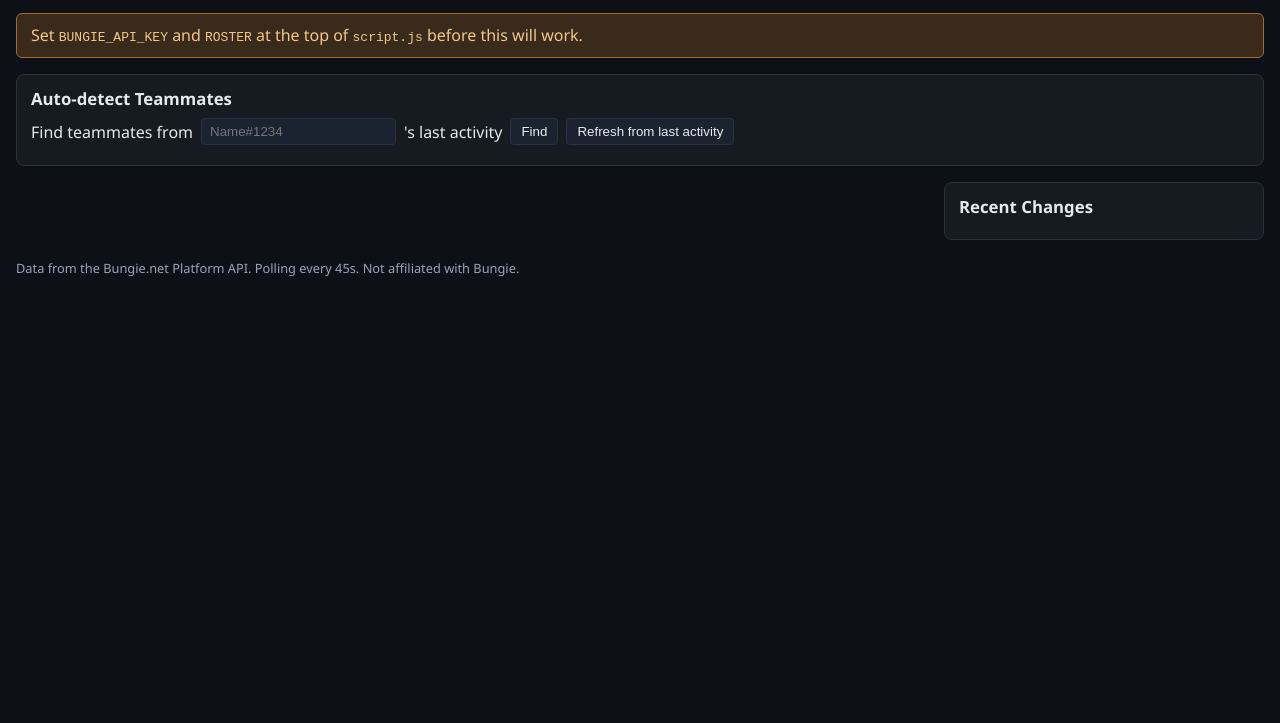
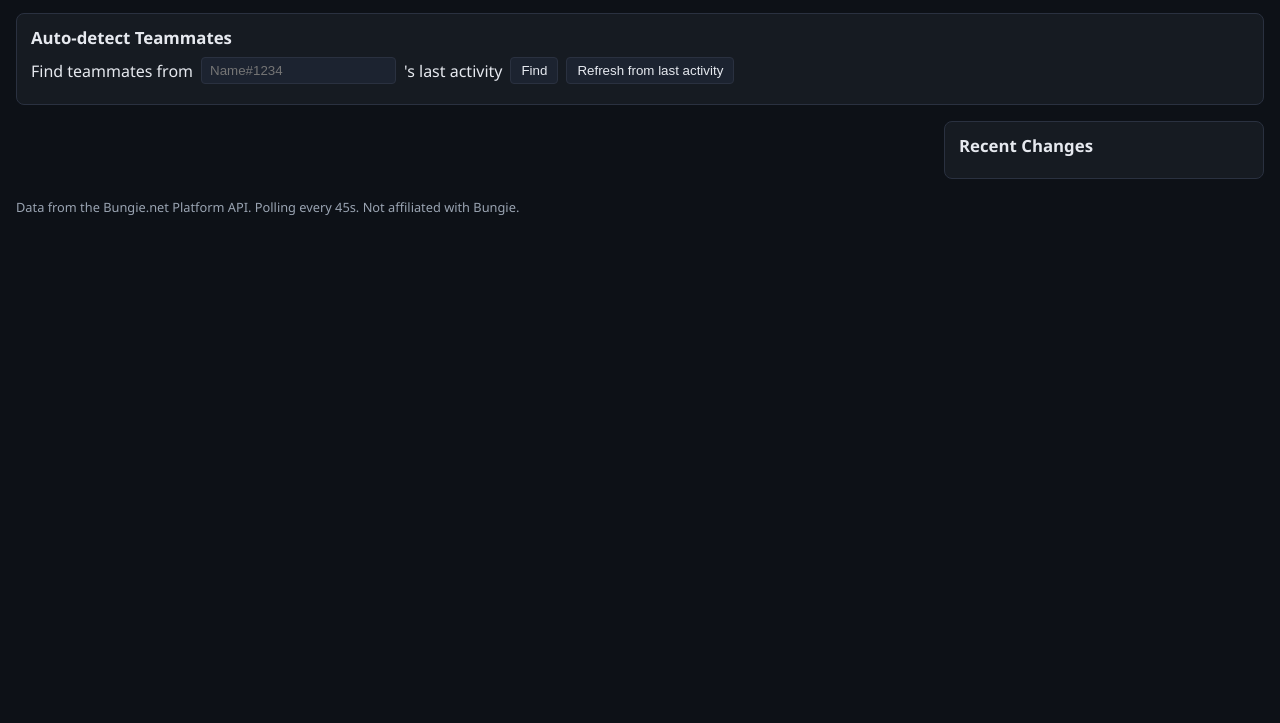
Before and after one commit to d2herotracker/d2herotracker.github.io, a plain HTML site: page index.html in a window 1280 px wide. Shown: the part 77-800 px from the top of the page. Drawn offline with Linux system fonts and the light colour scheme.

Commit message:
Add real Bungie API key; default ROSTER to empty
Nobody is auto-tracked on page load anymore - use Auto-detect
Teammates per-session, or add names to ROSTER for permanent tracking.

Co-Authored-By: Claude Sonnet 5 <noreply@anthropic.com>

```diff
--- a/index.html
+++ b/index.html
@@ -14,8 +14,9 @@
 
   <!-- Shown automatically if script.js still has the placeholder API key. -->
   <div id="config-warning" class="warning" hidden>
-    Set <code>BUNGIE_API_KEY</code> and <code>ROSTER</code> at the top of
-    <code>script.js</code> before this will work.
+    Set <code>BUNGIE_API_KEY</code> at the top of <code>script.js</code>
+    before this will work. <code>ROSTER</code> can stay empty - use
+    "Auto-detect Teammates" below to track people per-session instead.
   </div>
 
   <!-- Adds players to ROSTER on top of the manual list in script.js. -->
--- a/script.js
+++ b/script.js
@@ -38,14 +38,14 @@
 
 // ===================== CONFIG (edit this section) =======================
 
-const BUNGIE_API_KEY = "PASTE_MY_KEY_HERE";
+const BUNGIE_API_KEY = "1467c5e9a32e4ee4ba7c85669025b5e4";
 
-// One entry per player you want to track. Bungie Name format is
-// "DisplayName#1234" (the number is the "code" shown on their profile).
-const ROSTER = [
-  { displayName: "Guardian#0001" },
-  { displayName: "Guardian#0002" },
-];
+// Empty by default so nobody is tracked automatically. Add an entry here
+// only for people you want tracked every time the page loads, with no
+// clicking - everyone else can be added per-session via "Auto-detect
+// Teammates" on the page instead. Bungie Name format is "DisplayName#1234"
+// (the number is the "code" shown on their profile).
+const ROSTER = [];
 
 const POLL_INTERVAL_MS = 45 * 1000;
 
@@ -578,7 +578,9 @@ async function pollAll() {
 // ===================== INIT ================================================
 
 async function init() {
-  if (BUNGIE_API_KEY === "PASTE_MY_KEY_HERE" || ROSTER.length === 0) {
+  // An empty ROSTER is a valid setup now (auto-detect-only usage), so only
+  // warn about the API key - that one's required no matter what.
+  if (BUNGIE_API_KEY === "PASTE_MY_KEY_HERE") {
     $("#config-warning").hidden = false;
   }
 
```
